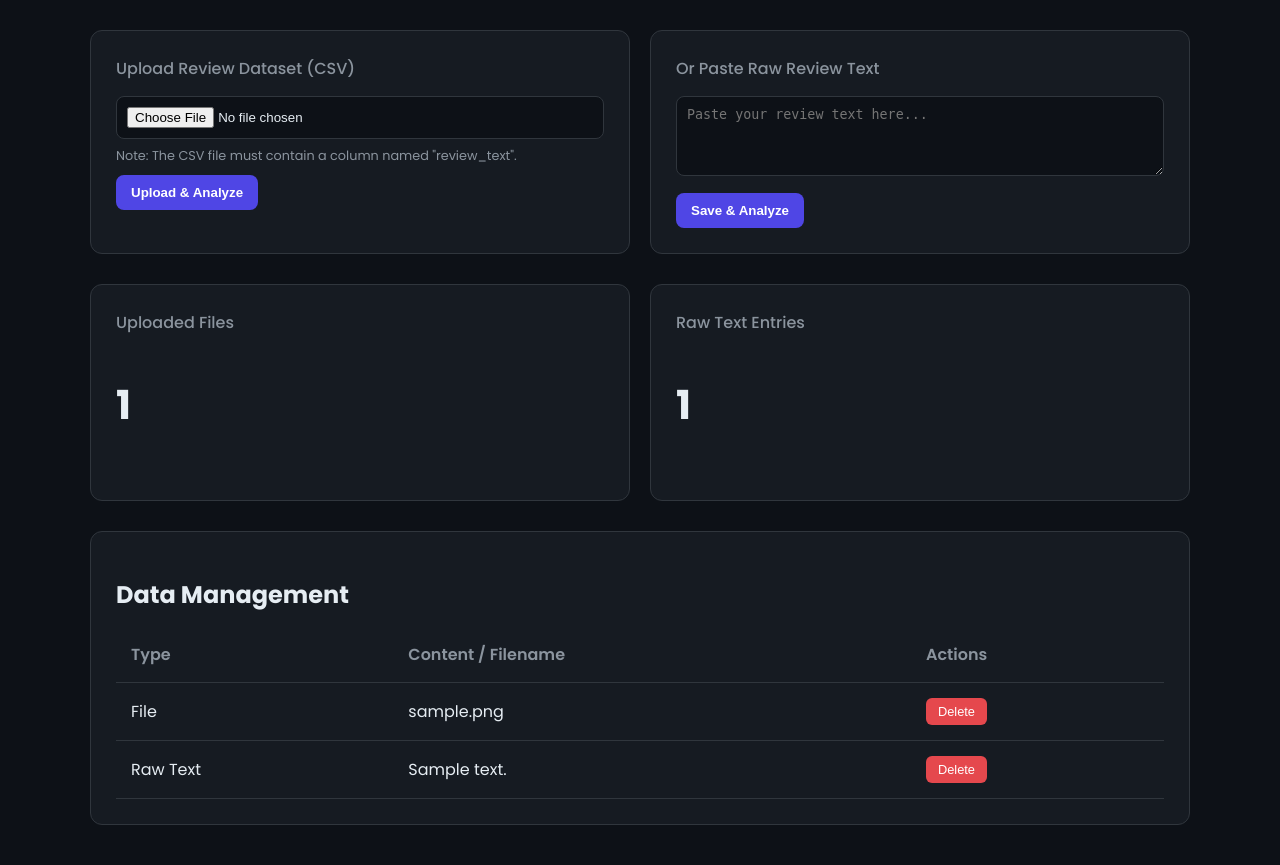
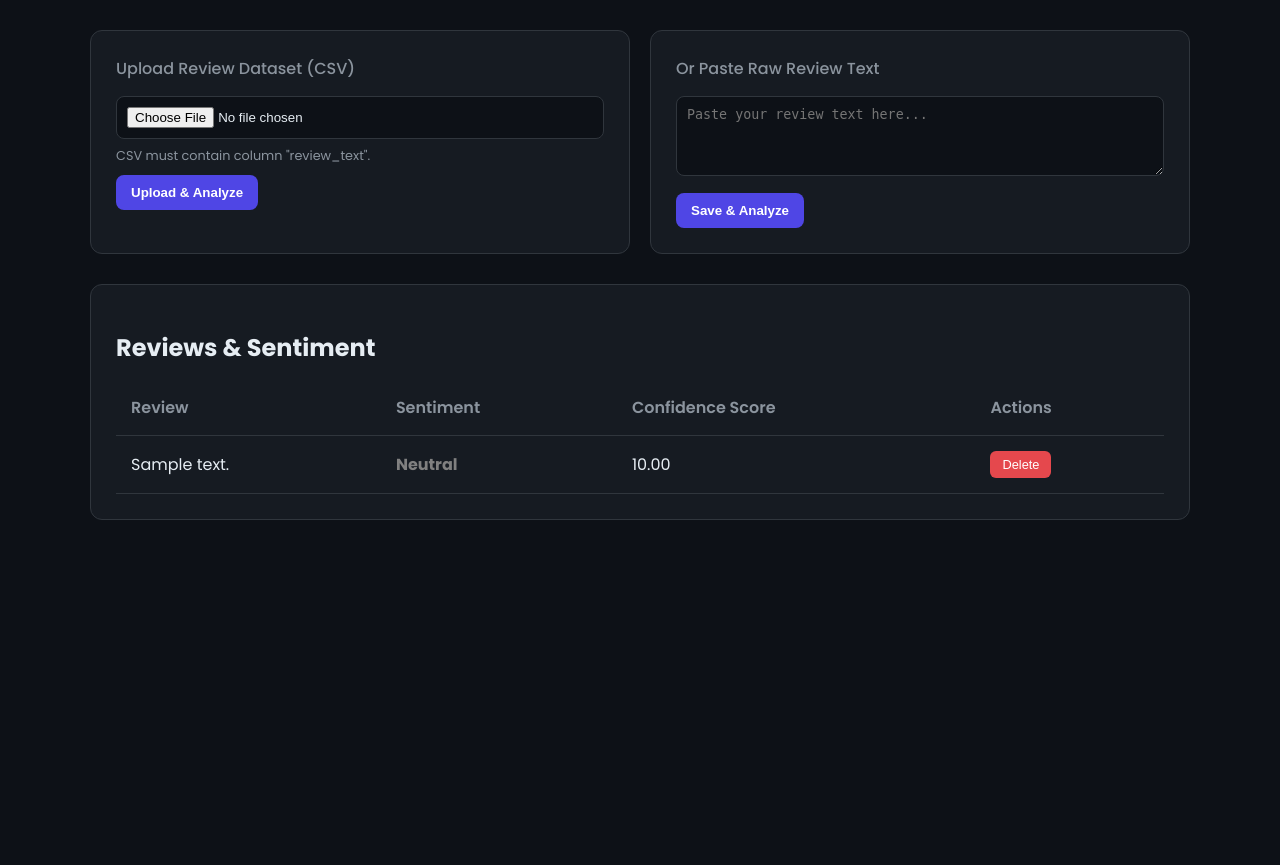
Before and after one commit to Bharath042/Customer-Review-Insight-AI, a Flask app: page /home in a window 1280 px wide. Shown: the part 132-997 px from the top of the page. After the commit the page ends 652 px from the top, so only its background shows below. Run offline with Flask 3, Linux system fonts and the light colour scheme; the visitor is signed in with stand-in values (Sample User, id 1); tables that the repository leaves empty hold one stand-in row (values such as "Sample post"); parts of the project's set-up code (start-up, migrations or seed data) failed here and were passed over.

Commit message:
Milestone 2 Done

```diff
--- a/customer_review/app.py
+++ b/customer_review/app.py
@@ -44,6 +44,8 @@ def landing_page():
 def register_page():
     return render_template('register.html', flashed_messages=get_flashed_messages(with_categories=True))
 
+from nlp_processor import analyze_sentiment  # make sure this is imported at the top
+
 @app.route('/home', methods=['GET', 'POST'])
 def home():
     if 'user_id' not in session:
@@ -58,52 +60,60 @@ def home():
 
             if file and file.filename != '' and file.filename.endswith('.csv'):
                 try:
-                    # Read the CSV file using pandas
                     df = pd.read_csv(file)
 
-                    # Check if the required 'review_text' column exists
                     if 'review_text' in df.columns:
                         reviews_to_add = []
                         for review_text in df['review_text'].dropna():
-                            new_text = RawText(content=str(review_text), user_id=user.id)
+                            sentiment_result = analyze_sentiment(str(review_text))
+                            new_text = RawText(
+                                content=str(review_text),
+                                user_id=user.id,
+                                sentiment=sentiment_result['label'],
+                                score=sentiment_result['score']
+                            )
                             reviews_to_add.append(new_text)
 
                         db.session.bulk_save_objects(reviews_to_add)
                         db.session.commit()
-                        flash(f"{len(reviews_to_add)} reviews from '{file.filename}' were uploaded successfully!", "success")
+                        flash(f"{len(reviews_to_add)} reviews from '{file.filename}' uploaded & analyzed successfully!", "success")
                     else:
-                        flash("Upload failed. The CSV file must contain a column named 'review_text'.", "danger")
+                        flash("CSV must contain a column named 'review_text'.", "danger")
 
                 except Exception as e:
-                    flash(f"An error occurred while processing the file: {e}", "danger")
-
+                    flash(f"Error processing file: {e}", "danger")
             else:
-                flash("Upload failed. Please select a valid CSV file.", "danger")
+                flash("Please select a valid CSV file.", "danger")
 
         # --- Handle Raw Text ---
         elif 'raw_text' in request.form:
             raw_text = request.form.get('raw_text')
             if raw_text and raw_text.strip():
-                new_text = RawText(content=raw_text, user_id=user.id)
+                sentiment_result = analyze_sentiment(raw_text)
+                new_text = RawText(
+                    content=raw_text,
+                    user_id=user.id,
+                    sentiment=sentiment_result['label'],
+                    score=sentiment_result['score']
+                )
                 db.session.add(new_text)
                 db.session.commit()
-                flash("Raw text saved successfully!", "success")
+                flash("Raw text saved & analyzed successfully!", "success")
             else:
                 flash("Please enter some text before saving.", "danger")
 
         return redirect(url_for('home'))
 
     # --- For GET Request ---
-    uploaded_files = UploadedFile.query.filter_by(user_id=user.id).all()
-    raw_texts = RawText.query.filter_by(user_id=user.id).all()
+    raw_texts = RawText.query.filter_by(user_id=user.id).order_by(RawText.id.desc()).all()
 
     return render_template(
         'home.html',
         username=user.username,
-        files=uploaded_files,
         raw_texts=raw_texts,
         flashed_messages=get_flashed_messages(with_categories=True)
     )
+
 
 @app.route('/delete_file/<int:file_id>', methods=['POST'])
 def delete_file(file_id):
--- a/customer_review/models.py
+++ b/customer_review/models.py
@@ -23,6 +23,8 @@ class RawText(db.Model):
     id = db.Column(db.Integer, primary_key=True)
     content = db.Column(db.Text, nullable=False)
     user_id = db.Column(db.Integer, db.ForeignKey('user.id'), nullable=False)
+    sentiment = db.Column(db.String(20))
+    score = db.Column(db.Float)
 
 class Admin(db.Model):
     id = db.Column(db.Integer, primary_key=True)
--- a/customer_review/static/dashboard_theme.css
+++ b/customer_review/static/dashboard_theme.css
@@ -63,7 +63,7 @@ table { width: 100%; border-collapse: collapse; }
 th, td { padding: 15px; text-align: left; border-bottom: 1px solid var(--border-color); }
 th { font-weight: 600; color: var(--text-secondary); }
 tbody tr:hover { background-color: rgba(255, 255, 255, 0.05); }
-.sentiment-label { text-transform: capitalize; font-weight: bold; padding: 4px 10px; border-radius: 999px; color: white; font-size: 0.8rem; }
+.sentiment-label { text-transform: capitalize; font-weight: bold; padding: 4px 10px; border-radius:6px; color: white; font-size: 0.8rem; }
 .sentiment-label.POSITIVE { background-color: var(--accent-green); }
 .sentiment-label.NEGATIVE { background-color: var(--accent-red); }
 .sentiment-label.NEUTRAL { background-color: #6c757d; }
--- a/customer_review/templates/home.html
+++ b/customer_review/templates/home.html
@@ -23,9 +23,7 @@
                     <h3>Upload Review Dataset (CSV)</h3>
                     <form method="POST" enctype="multipart/form-data" id="csv-upload-form">
                         <input type="file" name="file" id="csv-file-input" accept=".csv">
-                        <span class="input-instruction">
-                            Note: The CSV file must contain a column named "review_text".
-                        </span>
+                        <span class="input-instruction">CSV must contain column "review_text".</span>
                         <button type="submit">Upload & Analyze</button>
                     </form>
                 </div>
@@ -38,39 +36,38 @@
                 </div>
             </section>
 
-            <section class="stat-cards">
-                <div class="card">
-                    <h3>Uploaded Files</h3>
-                    <p class="stat-number">{{ files | length }}</p>
-                </div>
-                <div class="card">
-                    <h3>Raw Text Entries</h3>
-                    <p class="stat-number">{{ raw_texts | length }}</p>
-                </div>
-            </section>
-
             <section class="table-container card">
-                <h2>Data Management</h2>
+                <h2>Reviews & Sentiment</h2>
                 <table>
                     <thead>
-                        <tr><th>Type</th><th>Content / Filename</th><th>Actions</th></tr>
+                        <tr>
+                            <th>Review</th>
+                            <th>Sentiment</th>
+                            <th>Confidence Score</th>
+                            <th>Actions</th>
+                        </tr>
                     </thead>
                     <tbody>
-                        {% for file in files %}
-                        <tr>
-                            <td>File</td>
-                            <td>{{ file.filename }}</td>
-                            <td class="actions">
-                                <form action="{{ url_for('delete_file', file_id=file.id) }}" method="POST" onsubmit="return confirm('Are you sure?');">
-                                    <button type="submit" class="btn-delete">Delete</button>
-                                </form>
-                            </td>
-                        </tr>
-                        {% endfor %}
                         {% for text in raw_texts %}
                         <tr>
-                            <td>Raw Text</td>
-                            <td>{{ text.content | truncate(50) }}</td>
+                            <td>{{ text.content | truncate(100) }}</td>
+                            <td>
+                                {% set sentiment = text.sentiment.strip().upper() if text.sentiment else "NEUTRAL" %}
+                                {% if sentiment == "POSITIVE" %}
+                                    <span style="color:green;font-weight:bold;">Positive</span>
+                                {% elif sentiment == "NEGATIVE" %}
+                                    <span style="color:red;font-weight:bold;">Negative</span>
+                                {% else %}
+                                    <span style="color:gray;font-weight:bold;">Neutral</span>
+                                {% endif %}
+                            </td>
+                            <td>
+                                {% if text.score is not none %}
+                                    {{ "%.2f"|format(text.score) }}
+                                {% else %}
+                                    N/A
+                                {% endif %}
+                            </td>
                             <td class="actions">
                                 <form action="{{ url_for('delete_raw_text', text_id=text.id) }}" method="POST" onsubmit="return confirm('Are you sure?');">
                                     <button type="submit" class="btn-delete">Delete</button>
@@ -78,8 +75,8 @@
                             </td>
                         </tr>
                         {% endfor %}
-                        {% if not files and not raw_texts %}
-                        <tr><td colspan="3" style="text-align: center;">No data uploaded yet.</td></tr>
+                        {% if not raw_texts %}
+                        <tr><td colspan="4" style="text-align:center;">No reviews submitted yet.</td></tr>
                         {% endif %}
                     </tbody>
                 </table>
@@ -88,31 +85,5 @@
     </div>
 
     <script src="{{ url_for('static', filename='toast.js') }}"></script>
-
-    <script>
-        document.addEventListener('DOMContentLoaded', function() {
-            const csvForm = document.getElementById('csv-upload-form');
-            const fileInput = document.getElementById('csv-file-input');
-
-            csvForm.addEventListener('submit', function(event) {
-                // Check if no file is selected
-                if (fileInput.files.length === 0) {
-                    event.preventDefault(); // Stop the form from submitting
-                    // Trigger a toast notification
-                    Toastify({
-                        text: "Please select a file to upload.",
-                        duration: 3000,
-                        close: true,
-                        gravity: "top",
-                        position: "right",
-                        style: {
-                            background: "linear-gradient(to right, #dc3545, #c82333)",
-                            borderRadius: "8px",
-                        }
-                    }).showToast();
-                }
-            });
-        });
-    </script>
 </body>
 </html>
```
Also changed, not shown: customer_review/requirements.txt (added, +11 -0 lines).
